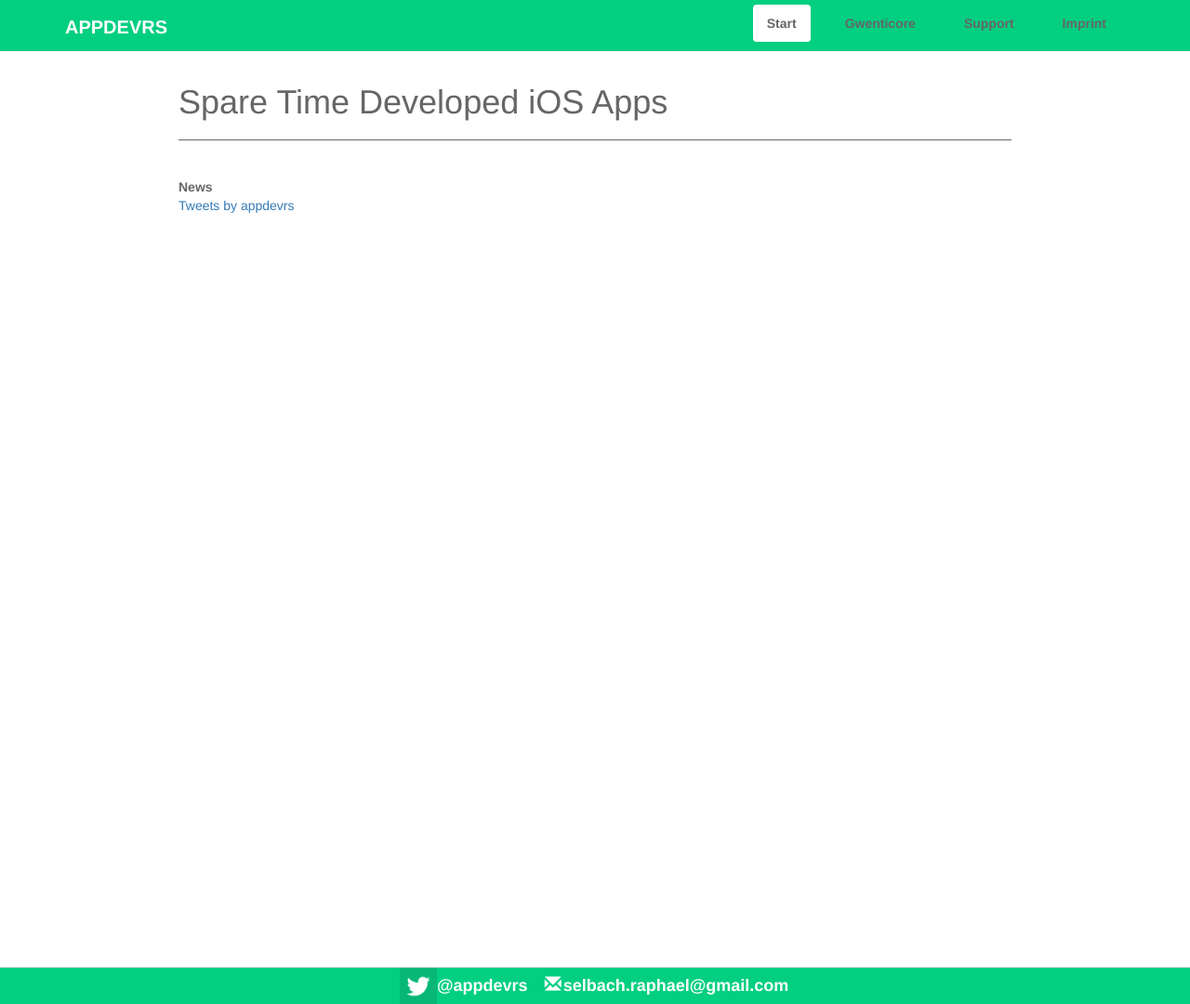
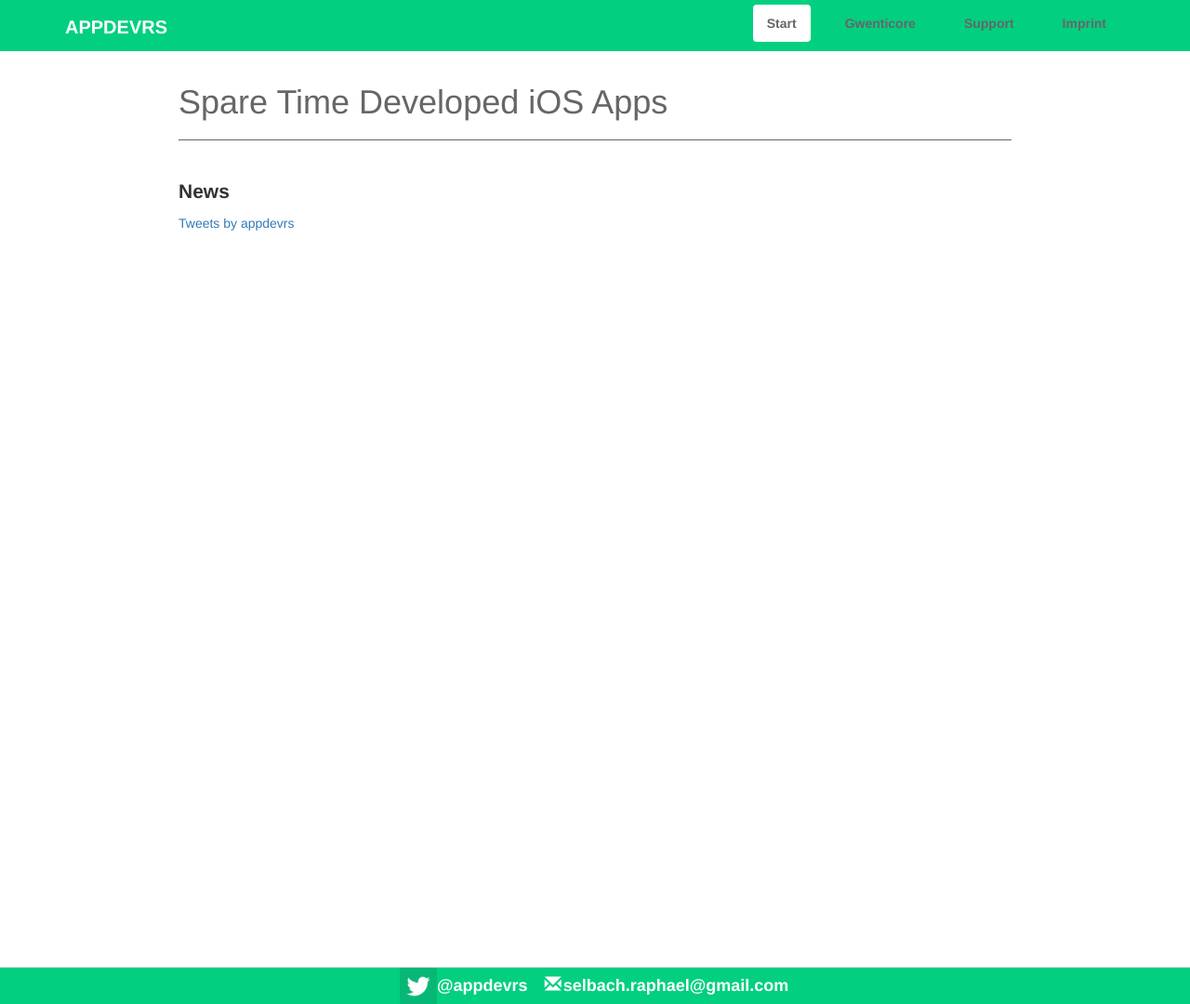
Before and after one commit to appdevrs/appdevrs.github.io, a Jekyll site: the page built from index.html, in a window 1280 px wide and 1080 px high. Shown: the whole window at 93% size. Built offline with Jekyll 4.4.1, drawn with Linux system fonts in a browser that asks for light colours; comment, search, counter and statistics services are not loaded.

Commit message:
Update index.html

```diff
--- a/index.html
+++ b/index.html
@@ -4,8 +4,9 @@ title: AppDevRS
 location: /
 headline: Spare Time Developed iOS Apps
 ---
-<strong>News</strong>
-<br>
+<div clas="descr">
+<p><strong>News</strong></p>
+</div>
 <div id="twitter-box">
 	<a class="twitter-timeline" data-dnt="true" href="https://twitter.com/appdevrs?ref_src=twsrc%5Etfw">Tweets by appdevrs<br></a>
 	<script async src="https://platform.twitter.com/widgets.js" charset="utf-8"></script>
```
